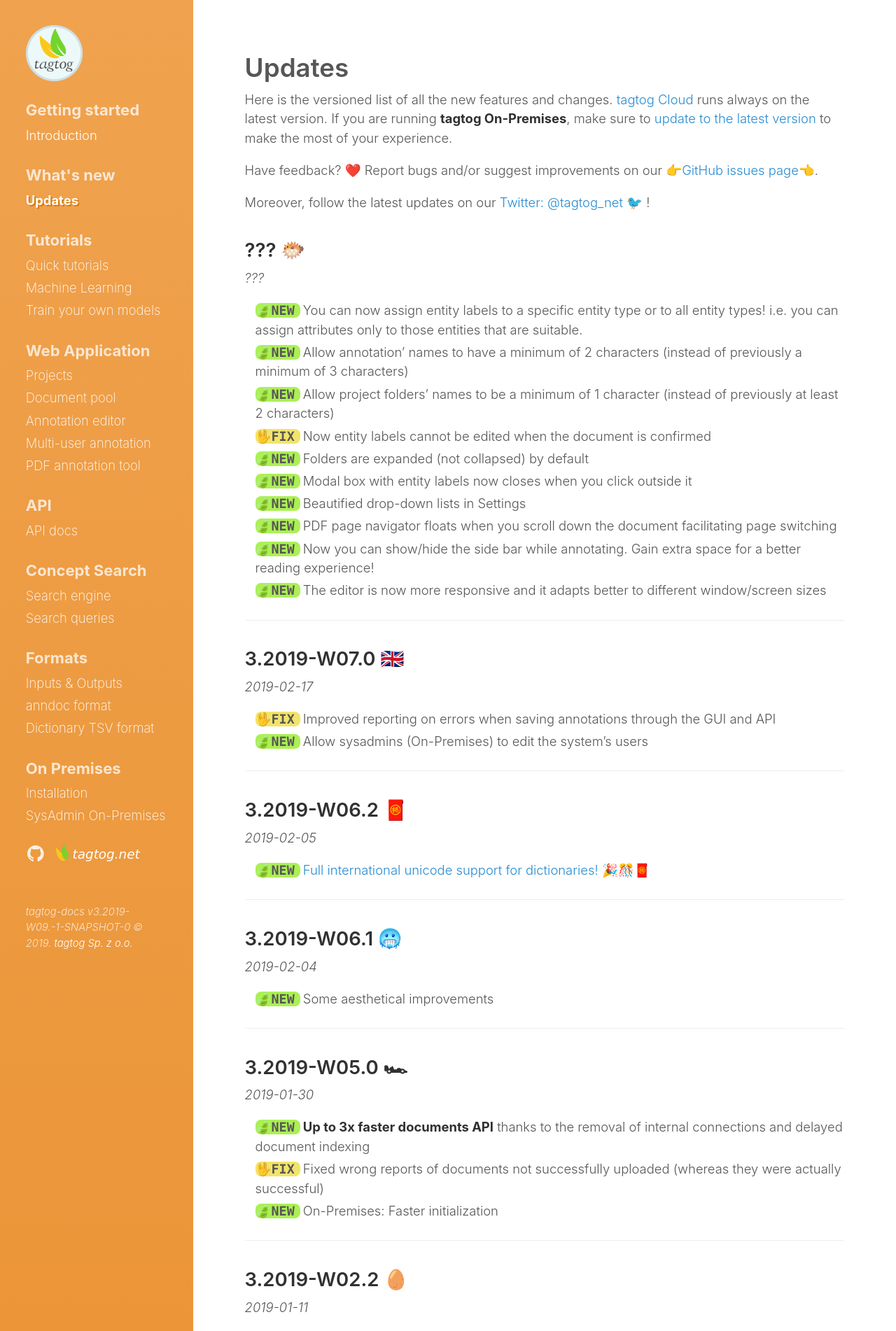
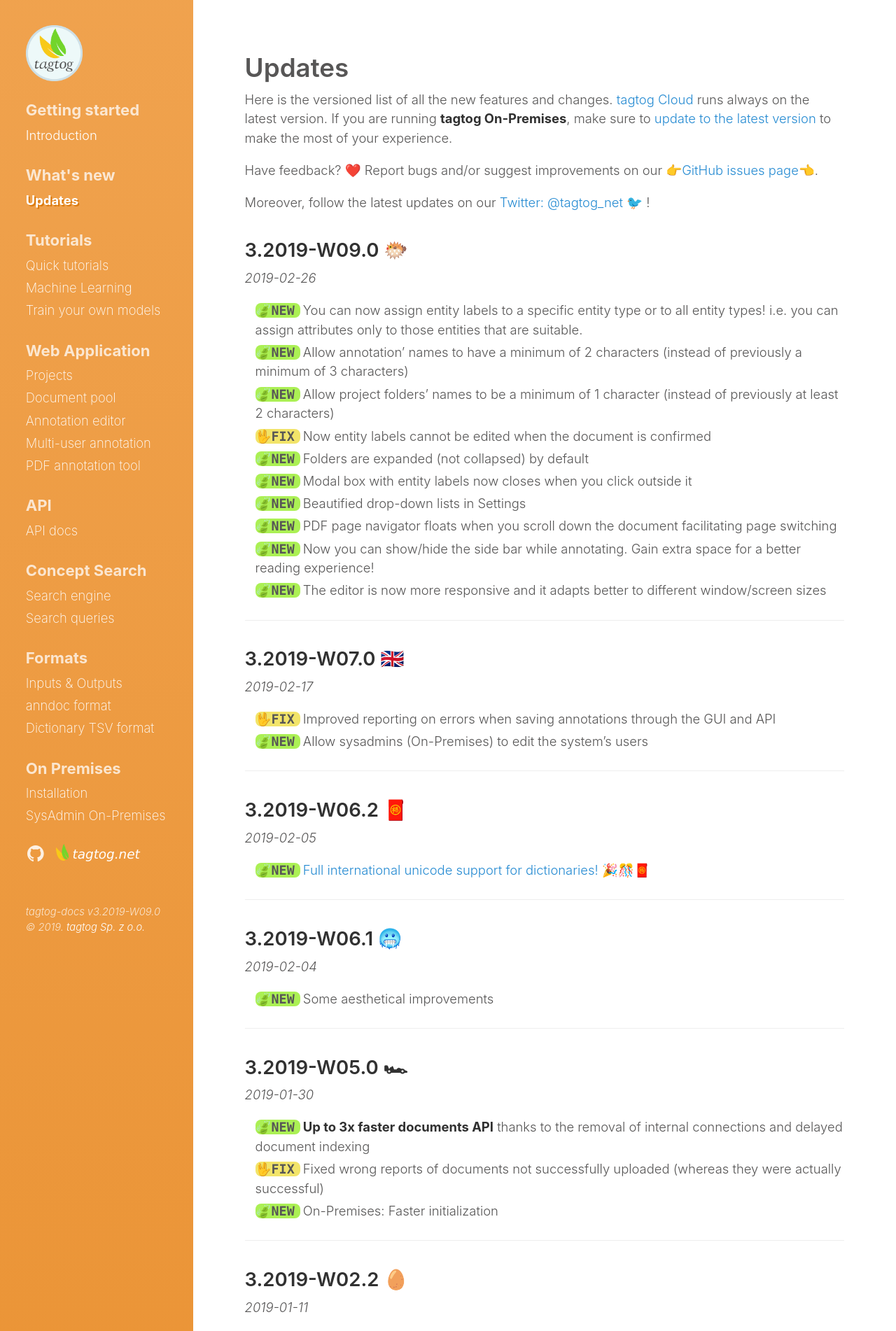
Before and after one commit to tagtogorg/tagtog-doc, a Jekyll site: the page built from updates.md, in a window 1280 px wide. Shown: the top 1902 px of the page at 70% size. Built offline with Jekyll 4.4.1, drawn with Linux system fonts in a browser that asks for light colours; nearby versions of some CDN libraries; emoji names are drawn with the system emoji font.

Commit message:
Bump version: 3.2019-W09.0 🐡

```diff
--- a/_config.yml
+++ b/_config.yml
@@ -63,7 +63,7 @@ plugins:
   - jemoji
 
 # Custom vars
-version: 3.2019-W09.-1-SNAPSHOT-0
+version: 3.2019-W09.0
 sidebar_home_link:  true
 search_page:   false
 # sidebar_blog_link:  '/blog'   # By default, your home page is your blog
--- a/updates.md
+++ b/updates.md
@@ -12,8 +12,8 @@ Have feedback? :heart: Report bugs and/or suggest improvements on our [:point_ri
 
 Moreover, follow the latest updates on our [Twitter: @tagtog_net 🐦](https://twitter.com/tagtog_net) !
 
-## ??? 🐡
-_???_
+## 3.2019-W09.0 🐡
+_2019-02-26_
 
 <ul class="updates">
   <li class="new"><span markdown="1">You can now assign entity labels to a specific entity type or to all entity types! i.e. you can assign attributes only to those entities that are suitable.</span></li>
```
Also changed, not shown: 1 other file.
